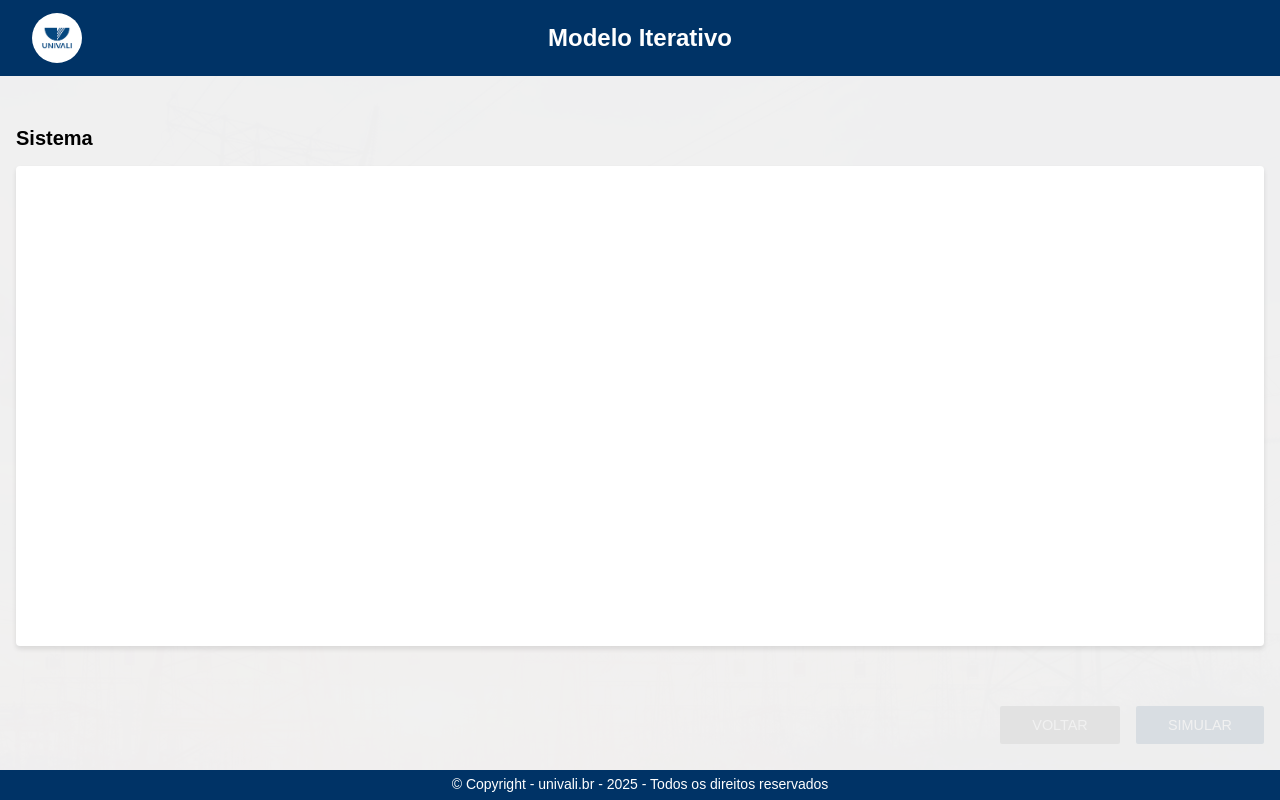
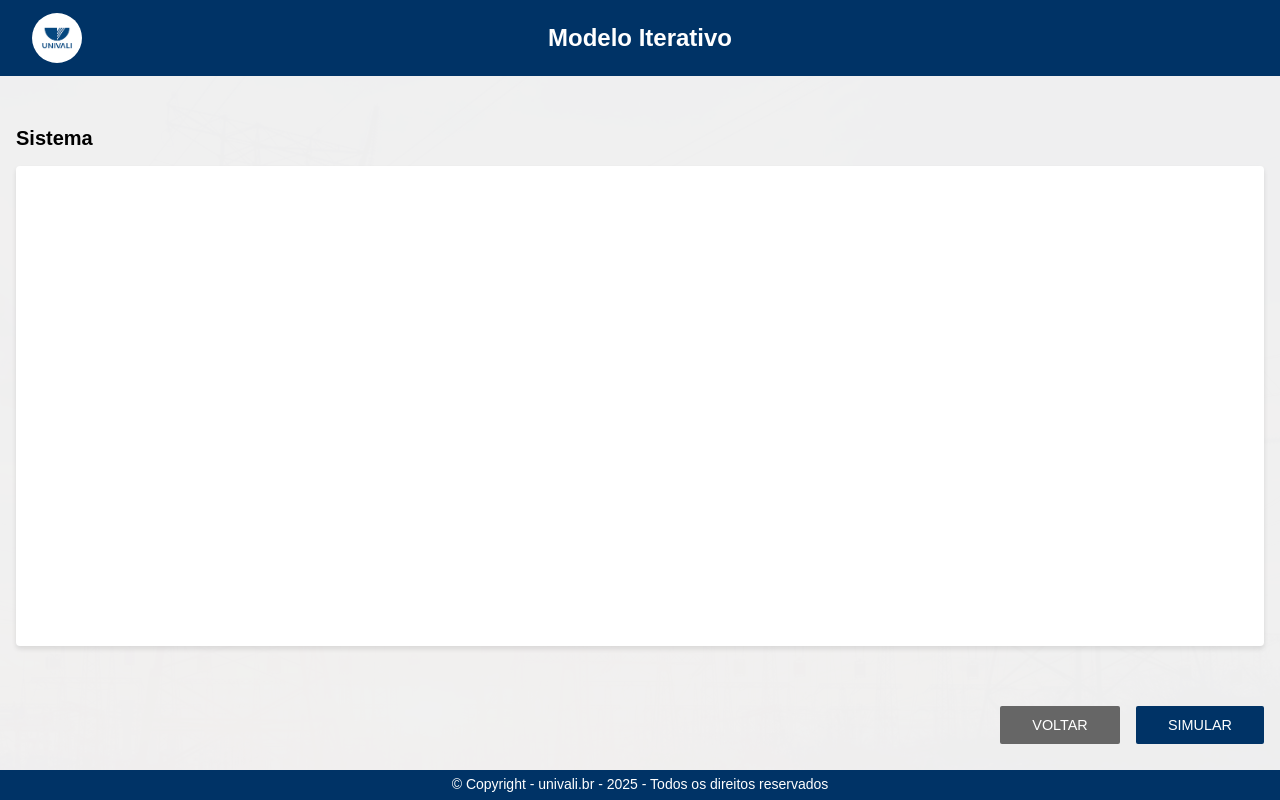
Before and after one commit to filipenancio/SIP, a Next.js app in the folder frontend/: page /simulator/system in a window 1280 px wide. Built offline with nearby package versions, Linux system fonts and the light colour scheme.

Commit message:
Navegação entre as páginas concluída

```diff
--- a/frontend/app/simulator/styles.module.css
+++ b/frontend/app/simulator/styles.module.css
@@ -410,3 +410,39 @@
     min-width: 100%;
   }
 }
+
+/* Estilos específicos para a página System - Sobrescrevendo comportamentos dos botões */
+.systemPage .actions {
+  position: relative;
+  z-index: 10;
+}
+
+.systemPage .backButton {
+  background-color: #666 !important;
+  color: white !important;
+  border: none !important;
+  border-radius: 2px !important;
+  cursor: pointer !important;
+  pointer-events: auto !important;
+  position: relative !important;
+  z-index: 20 !important;
+}
+
+.systemPage .backButton:hover {
+  background-color: #888 !important;
+}
+
+.systemPage .simulateButton {
+  background-color: #003366 !important;
+  color: white !important;
+  border: none !important;
+  border-radius: 2px !important;
+  cursor: pointer !important;
+  pointer-events: auto !important;
+  position: relative !important;
+  z-index: 20 !important;
+}
+
+.systemPage .simulateButton:hover {
+  background-color: #004b8d !important;
+}
```
